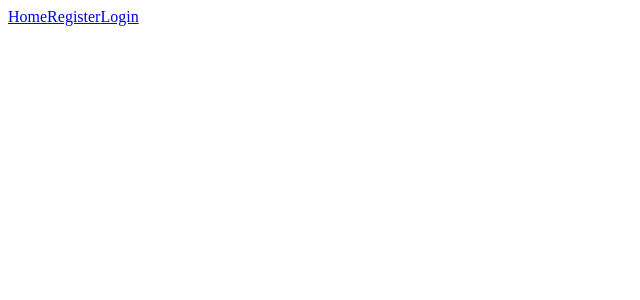
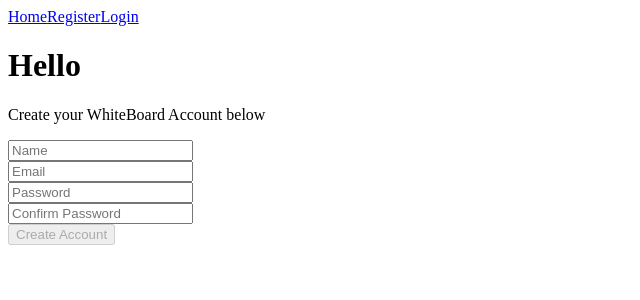
Before and after one commit to sramalho94/White-Board-Frontend, a React (Create React App) app: page /Register in a window 1280 px wide. Shown: the top 300 px of the page, without its empty margins (0-640 px from the left). Built offline with nearby package versions, Linux system fonts and the light colour scheme.

Commit message:
added register feature

```diff
--- a/src/App.js
+++ b/src/App.js
@@ -39,13 +39,13 @@ function App() {
         user={user}
       />
       <main>
-        {/* <Routes>
-          <Route path="/" element={<Home />} />
+        <Routes>
+          {/* <Route path="/" element={<Home />} />
           <Route path="/courses" element={<Courses />} />
-          <Route path="/students" element={<Students />} />
+          <Route path="/students" element={<Students />} /> */}
           <Route path="/login" element={<Login />} />
-          <Route path="/register" element={<Register />} />
-        </Routes> */}
+          <Route path="/Register" element={<Register />} />
+        </Routes>
       </main>
     </div>
   )
--- a/src/pages/Login.js
+++ b/src/pages/Login.js
@@ -0,0 +1,66 @@
+import { useState } from 'react'
+import { useNavigate } from 'react-router-dom'
+import { SignInUser } from '../services/Auth'
+import { Link } from 'react-router-dom'
+
+const Login = (props) => {
+  const [formValues, setFormValues] = useState({ email: '', password: '' })
+
+  let navigate = useNavigate()
+
+  const handleChange = (e) => {
+    setFormValues({ ...formValues, [e.target.name]: e.target.value })
+  }
+  const handleSubmit = async (e) => {
+    e.preventDefault()
+    const payload = await SignInUser(formValues)
+    setFormValues({ email: '', password: '' })
+    props.setUser(payload)
+    props.toggleAuthenticated(true)
+    navigate(`/login/${payload.id}`)
+  }
+
+  return (
+    <div>
+      <h1>Hello</h1>
+      <p>
+        Sign in to your WhiteBoard account or{' '}
+        <Link to="/Register">create an account</Link>
+      </p>
+      <form className="col" onSubmit={handleSubmit}>
+        <div className="input-wrapper">
+          <input
+            className="email"
+            onChange={handleChange}
+            name="email"
+            type="email"
+            placeholder="example@example.com"
+            value={formValues.email}
+            required
+          />
+        </div>
+        <div className="input-wrapper">
+          <input
+            className="password"
+            onChange={handleChange}
+            type="password"
+            name="password"
+            placeholder="Password"
+            value={formValues.password}
+            required
+          />
+        </div>
+        <div className="button1">
+          <button
+            className="regButton"
+            disabled={!formValues.email || !formValues.password}
+          >
+            Sign In
+          </button>
+        </div>
+      </form>
+    </div>
+  )
+}
+
+export default Login
--- a/src/pages/Register.js
+++ b/src/pages/Register.js
@@ -0,0 +1,103 @@
+import { useState } from 'react'
+import { RegisterUser } from '../services/Auth'
+import { useNavigate } from 'react-router-dom'
+
+const Register = () => {
+  const [formValues, setFormValues] = useState({
+    name: '',
+    email: '',
+    password: '',
+    confirmPassword: ''
+  })
+  let navigate = useNavigate()
+
+  const handleChange = (e) => {
+    setFormValues({ ...formValues, [e.target.name]: e.target.value })
+  }
+
+  const handleSubmit = async (e) => {
+    e.preventDefault()
+    await RegisterUser({
+      name: formValues.name,
+      email: formValues.email,
+      password: formValues.password
+    })
+    setFormValues({
+      name: '',
+      email: '',
+      password: '',
+      confirmPassword: ''
+    })
+    navigate('/signin')
+  }
+
+  return (
+    <div className="signin col">
+      <div className="card-overlay centered">
+        <form className="col" onSubmit={handleSubmit}>
+          <h1>Hello</h1>
+          <p>Create your WhiteBoard Account below</p>
+          <div className="input-wrapper">
+            <input
+              className="name"
+              onChange={handleChange}
+              name="name"
+              type="text"
+              placeholder="Name"
+              value={formValues.name}
+              required
+            />
+          </div>
+          <div className="input-wrapper">
+            <input
+              className="email"
+              onChange={handleChange}
+              name="email"
+              type="email"
+              placeholder="Email"
+              value={formValues.email}
+              required
+            />
+          </div>
+
+          <div className="input-wrapper">
+            <input
+              className="password"
+              onChange={handleChange}
+              type="password"
+              name="password"
+              placeholder="Password"
+              value={formValues.password}
+              required
+            />
+          </div>
+          <div className="input-wrapper Password">
+            <input
+              className="confirmpassword"
+              onChange={handleChange}
+              type="password"
+              name="confirmPassword"
+              placeholder="Confirm Password"
+              value={formValues.confirmPassword}
+              required
+            />
+          </div>
+          <div className="button1">
+            <button
+              className="regButton"
+              disabled={
+                !formValues.email ||
+                (!formValues.password &&
+                  formValues.confirmPassword === formValues.password)
+              }
+            >
+              Create Account
+            </button>
+          </div>
+        </form>
+      </div>
+    </div>
+  )
+}
+
+export default Register
```
